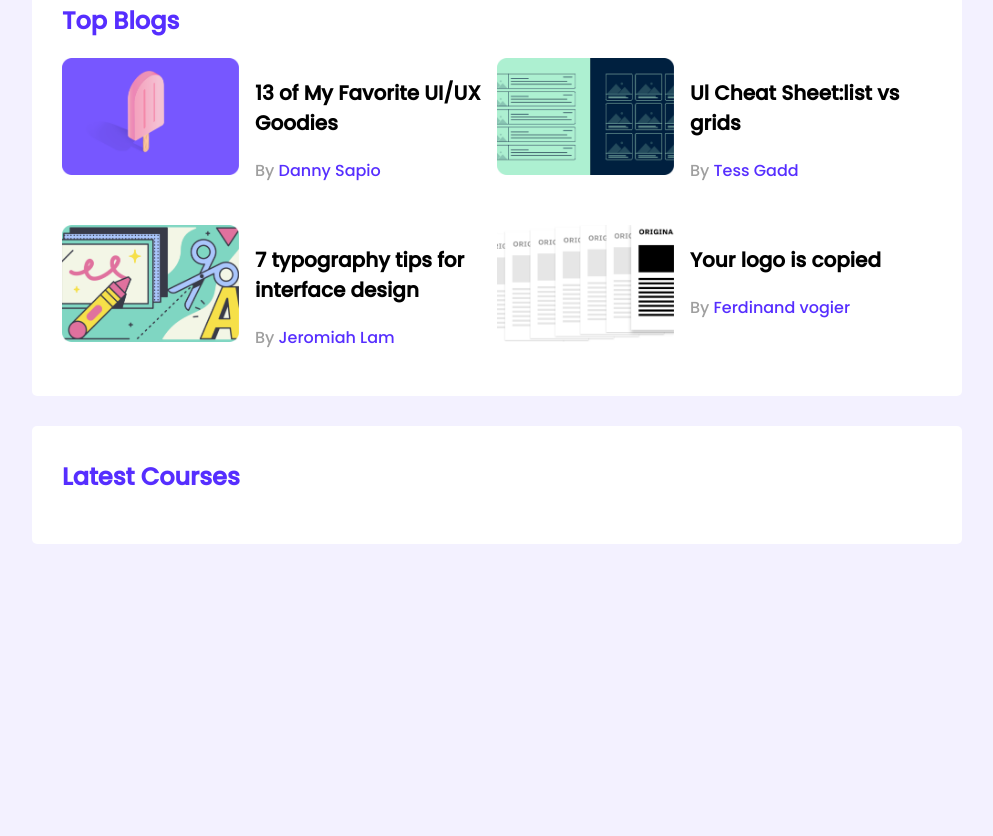
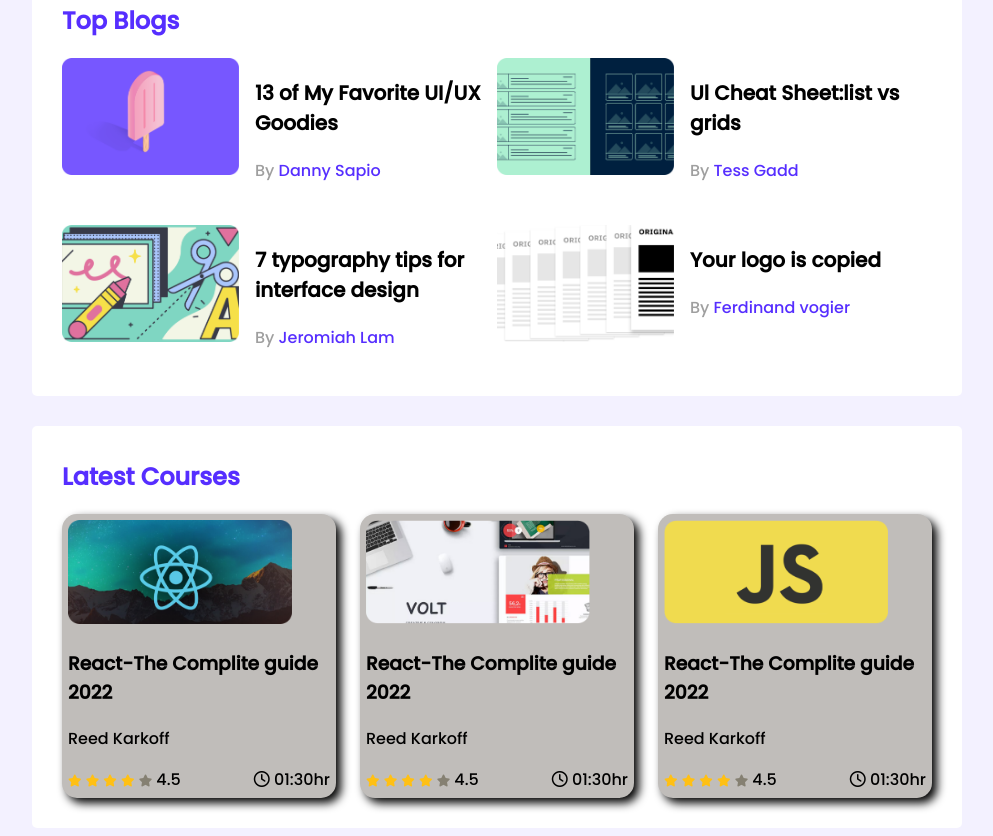
Before and after one commit to inshaislam/leader-board-css3, a plain HTML site: page index.html in a window 1280 px wide. Shown: the part 338-1174 px from the top of the page, without its empty margins (143-1136 px from the left). Before the commit the page ends 890 px from the top, so only its background shows below. Drawn offline with Linux system fonts and the light colour scheme.

Commit message:
all  add

```diff
--- a/index.html
+++ b/index.html
@@ -5,6 +5,8 @@
     <meta http-equiv="X-UA-Compatible" content="IE=edge">
     <meta name="viewport" content="width=device-width, initial-scale=1.0">
     <title>Leader-Board-CSS-3</title>
+    <!-- font awesome -->
+    <script src="https://kit.fontawesome.com/38f5e89a9a.js" crossorigin="anonymous"></script>
     <!-- stylesheet -->
     <link rel="stylesheet" href="style.css">
 </head>
@@ -94,6 +96,83 @@
         <!------------------- latest coutses ------------------------>
         <section class="container">
             <h2 class="section-title">Latest Courses</h2>
+            <div class="courses">
+                <div class="course">
+                    <div class="course-banner">
+                        <img src="images/courses/course-1.png" alt="">
+
+                    </div>
+                    <div class="course-detail">
+                       <h3 class="course-title">React-The Complite guide 2022</h3>
+                       <p class="course-author">Reed Karkoff</p>
+                       <div class="course-info">
+                           <div>
+                            <i class="fas fa-star filled"></i>
+                            <i class="fas fa-star filled"></i>
+                            <i class="fas fa-star filled"></i>
+                            <i class="fas fa-star filled"></i>
+                            <i class="fas fa-star empty"></i>
+                            <span>4.5</span>
+                           </div>
+
+                           <div class="course-duration">
+                            <i class="far fa-clock"></i>
+                            01:30hr
+                           </div>
+                       </div>
+                    </div>
+                </div>
+                <div class="course">
+                    <div class="course-banner">
+                        <img src="images/courses/course-2.png" alt="">
+
+                    </div>
+                    <div class="course-detail">
+                       <h3 class="course-title">React-The Complite guide 2022</h3>
+                       <p class="course-author">Reed Karkoff</p>
+                       <div class="course-info">
+                           <div>
+                            <i class="fas fa-star filled"></i>
+                            <i class="fas fa-star filled"></i>
+                            <i class="fas fa-star filled"></i>
+                            <i class="fas fa-star filled"></i>
+                            <i class="fas fa-star empty"></i>
+                            <span>4.5</span>
+                           </div>
+
+                           <div class="course-duration">
+                            <i class="far fa-clock"></i>
+                            01:30hr
+                           </div>
+                       </div>
+                    </div>
+                </div>
+                <div class="course">
+                    <div class="course-banner">
+                        <img src="images/courses/course-3.png" alt="">
+
+                    </div>
+                    <div class="course-detail">
+                       <h3 class="course-title">React-The Complite guide 2022</h3>
+                       <p class="course-author">Reed Karkoff</p>
+                       <div class="course-info">
+                           <div>
+                            <i class="fas fa-star filled"></i>
+                            <i class="fas fa-star filled"></i>
+                            <i class="fas fa-star filled"></i>
+                            <i class="fas fa-star filled"></i>
+                            <i class="fas fa-star empty"></i>
+                            <span>4.5</span>
+                           </div>
+
+                           <div class="course-duration">
+                            <i class="far fa-clock"></i>
+                            01:30hr
+                           </div>
+                       </div>
+                    </div>
+                </div>
+            </div>
         </section>
 
 
--- a/style.css
+++ b/style.css
@@ -82,3 +82,60 @@ hr{
     font-size: 16px;
     color: #562EFF;
 }
+/*-----------------courses styles -----------------------*/
+.courses{
+    display: grid;
+    grid-template-columns: repeat(3, 1fr);
+    grid-column-gap: 24px;
+}
+.course{
+    background-color: rgb(192, 189, 186);
+    box-shadow: 5px 5px 10px black;
+    border-radius: 15px;
+    padding: 6px;
+}
+.courses .course-banner img{
+     width: 224px;
+     height: 104px;
+ }
+.fa-star{
+     font-size: 12px;
+ }
+.fa-star.filled{
+     color: #FFC014;
+ }
+.fa-star.empty{
+     color: #858072;
+
+}
+.course-info{
+     display: flex;
+     align-items: center;
+     justify-content: space-between;
+}
+
+ /*-----------------
+            Media- Queries
+---------- */
+ /* ---------------------------------Mobile devices -----------------------------*/
+@media only screen and (max-width:688px){
+    .container{
+        width: 100%;
+    }
+    .players, .blogs, .courses{
+        grid-template-columns: repeat(1,1fr);
+    }
+
+
+}
+/*------------------- tablet------------------- */
+@media only screen and (min-width:689px) and (max-width:992px) {
+    .container{
+        width: 100%;
+    }
+    .players, .courses{
+        grid-template-columns: repeat(2,1fr);
+    }
+
+
+}
```
